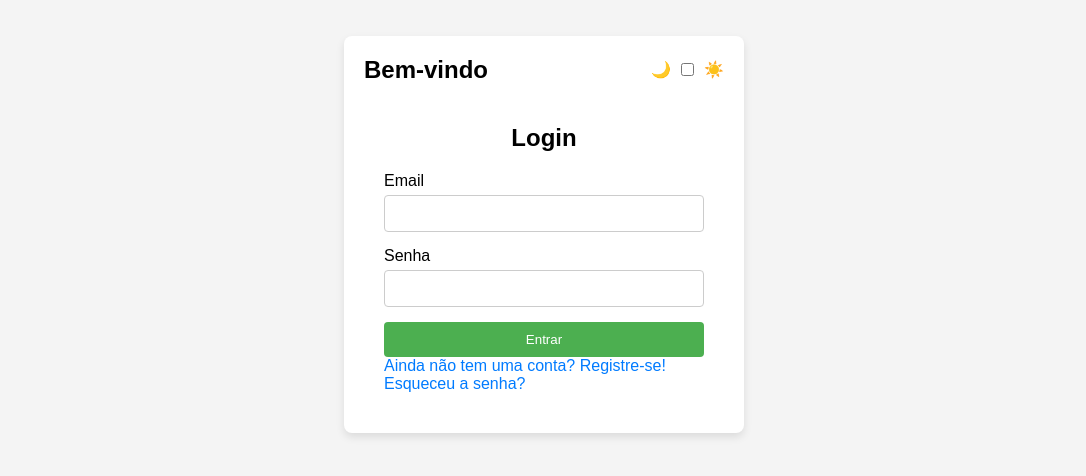
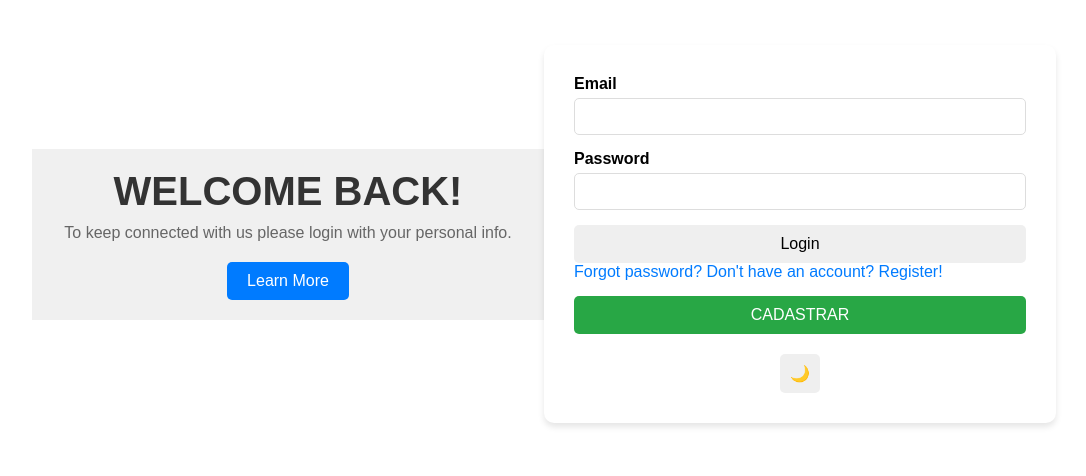
Before and after one commit to manfrinjunior-qa/projeto-tela-login, a plain HTML site: page index.html in a window 1280 px wide. Shown: the part 166-642 px from the top of the page, without its empty margins (96-1182 px from the left). Drawn offline with Linux system fonts and the light colour scheme.

Commit message:
Add files via upload

```diff
--- a/css/styles.css
+++ b/css/styles.css
@@ -1,121 +1,152 @@
-/* Reset de margens e paddings */
 * {
     margin: 0;
     padding: 0;
     box-sizing: border-box;
-}
+  }
 
-/* Corpo da página */
-body {
+  body {
     font-family: Arial, sans-serif;
-    background-color: #f4f4f4;
+  }
+
+  .container {
     display: flex;
+    height: 100vh;
     justify-content: center;
     align-items: center;
-    height: 100vh;
-    transition: background-color 0.3s;
-}
+  }
 
-body.dark {
-    background-color: #333;
-    color: white;
-}
+  .left-side {
+    background-color: #f0f0f0;
+    padding: 20px;
+    text-align: center;
+    width: 40%;
+  }
 
-/* Container principal */
-.container {
-    width: 100%;
-    max-width: 400px;
-    padding: 20px;
-    background-color: #fff;
-    border-radius: 8px;
-    box-shadow: 0 4px 8px rgba(0, 0, 0, 0.1);
-    transition: background-color 0.3s;
-}
+  .welcome-back {
+    font-size: 2.5rem;
+    color: #333;
+  }
 
-body.dark .container {
-    background-color: #444;
-}
+  .description {
+    margin-top: 10px;
+    color: #666;
+  }
 
-/* Cabeçalho */
-header {
-    display: flex;
-    justify-content: space-between;
-    align-items: center;
-    margin-bottom: 20px;
-}
-
-h1 {
-    font-size: 24px;
-}
-
-.dark-mode-toggle {
-    display: flex;
-    align-items: center;
-}
-
-.dark-mode-toggle input {
-    margin: 0 10px;
-}
-
-/* Formulários */
-.form-container {
-    padding: 20px;
-}
-
-h2 {
-    text-align: center;
-    margin-bottom: 20px;
-}
-
-/* Campos de entrada */
-.input-group {
-    margin-bottom: 15px;
-}
-
-label {
-    display: block;
-    margin-bottom: 5px;
-}
-
-input {
-    width: 100%;
-    padding: 10px;
-    border: 1px solid #ccc;
-    border-radius: 4px;
-}
-
-button {
-    width: 100%;
-    padding: 10px;
-    background-color: #4CAF50;
+  .link-button {
+    margin-top: 20px;
+    padding: 10px 20px;
+    background-color: #007bff;
     color: white;
     border: none;
-    border-radius: 4px;
     cursor: pointer;
-}
+  }
 
-button:hover {
-    background-color: #45a049;
-}
+  .link-button:hover {
+    background-color: #0056b3;
+  }
 
-/* Mensagens de erro */
-.error-message {
-    color: red;
-    font-size: 14px;
-    margin-top: 5px;
-}
+  .right-side {
+    background-color: #fff;
+    padding: 30px;
+    border-radius: 10px;
+    box-shadow: 0 4px 6px rgba(0, 0, 0, 0.1);
+    width: 40%;
+    display: flex;
+    flex-direction: column;
+    justify-content: center;
+  }
 
-/* Links */
-p a {
+  .login-form {
+    display: flex;
+    flex-direction: column;
+  }
+
+  .login-form label {
+    margin-bottom: 5px;
+    font-weight: bold;
+  }
+
+  .login-form input {
+    padding: 10px;
+    margin-bottom: 15px;
+    border: 1px solid #ddd;
+    border-radius: 5px;
+  }
+
+  .actions {
+    display: flex;
+    flex-direction: column;
+  }
+
+  .forgot-options a {
+    color: #007bff;
     text-decoration: none;
-    color: #007BFF;
-}
+    margin-top: 10px;
+  }
 
-p a:hover {
+  .forgot-options a:hover {
     text-decoration: underline;
-}
+  }
 
-/* Estilos do modo escuro */
-body.dark .error-message {
-    color: #ff6666;
-}
+  .register-btn {
+    margin-top: 15px;
+    padding: 10px;
+    background-color: #28a745;
+    color: white;
+    border: none;
+    cursor: pointer;
+  }
+
+  .register-btn:hover {
+    background-color: #218838;
+  }
+
+  .dark-mode-toggle {
+    margin-top: 20px;
+    text-align: center;
+  }
+
+  button {
+    cursor: pointer;
+    padding: 10px;
+    border: none;
+    border-radius: 5px;
+    font-size: 16px;
+  }
+
+  button:hover {
+    opacity: 0.8;
+  }
+
+  /* Dark Mode Styles */
+  body.dark-mode {
+    background-color: #121212;
+    color: white;
+  }
+
+  body.dark-mode .left-side {
+    background-color: #2d2d2d;
+  }
+
+  body.dark-mode .right-side {
+    background-color: #333;
+  }
+
+  body.dark-mode .login-form input {
+    background-color: #444;
+    color: white;
+    border: 1px solid #666;
+  }
+
+  body.dark-mode .forgot-options a,
+  body.dark-mode .link-button {
+    color: #ddd;
+  }
+
+  body.dark-mode .register-btn {
+    background-color: #17a2b8;
+  }
+
+  body.dark-mode .register-btn:hover {
+    background-color: #138496;
+  }
--- a/index.html
+++ b/index.html
@@ -1,65 +1,38 @@
 <!DOCTYPE html>
-<html lang="pt-br">
+<html lang="en">
 <head>
   <meta charset="UTF-8">
   <meta name="viewport" content="width=device-width, initial-scale=1.0">
-    <title>Login e Registro</title>
+  <title>Login Page</title>
   <link rel="stylesheet" href="css/styles.css">
 </head>
 <body>
   <div class="container">
-        <header>
-            <h1>Bem-vindo</h1>
-            <!-- Botão para alternar o modo escuro -->
+    <div class="left-side">
+      <h1 class="welcome-back">WELCOME BACK!</h1>
+      <p class="description">To keep connected with us please login with your personal info.</p>
+      <button class="link-button" onclick="window.location.href='https://example.com'">Learn More</button>
+    </div>
+    <div class="right-side">
+      <form action="#" method="POST" class="login-form">
+        <label for="email">Email</label>
+        <input type="email" id="email" name="email" required>
+
+        <label for="password">Password</label>
+        <input type="password" id="password" name="password" required>
+
+        <div class="actions">
+          <button type="submit">Login</button>
+          <div class="forgot-options">
+            <a href="#">Forgot password?</a>
+            <a href="#">Don't have an account? Register!</a>
+          </div>
+          <button type="button" class="register-btn">CADASTRAR</button>
+        </div>
+      </form>
       <div class="dark-mode-toggle">
-                <span>🌙</span>
-                <input type="checkbox" id="darkModeToggle" />
-                <span>☀️</span>
+        <button id="darkModeBtn" onclick="toggleDarkMode()">🌙</button>
       </div>
-        </header>
-
-        <!-- Formulário de Login -->
-        <div id="loginForm" class="form-container">
-            <h2>Login</h2>
-            <form id="login" action="#">
-                <div class="input-group">
-                    <label for="loginEmail">Email</label>
-                    <input type="email" id="loginEmail" name="email" required>
-                    <p id="loginEmailError" class="error-message"></p>
-                </div>
-                <div class="input-group">
-                    <label for="loginPassword">Senha</label>
-                    <input type="password" id="loginPassword" name="password" required>
-                    <p id="loginPasswordError" class="error-message"></p>
-                </div>
-                <button type="submit">Entrar</button>
-                <p><a href="#" id="showRegisterForm">Ainda não tem uma conta? Registre-se!</a></p>
-                <p><a href="#" id="forgotPassword">Esqueceu a senha?</a></p>
-            </form>
-        </div>
-
-        <!-- Formulário de Registro -->
-        <div id="registerForm" class="form-container" style="display: none;">
-            <h2>Registro</h2>
-            <form id="register" action="#">
-                <div class="input-group">
-                    <label for="registerEmail">Email</label>
-                    <input type="email" id="registerEmail" name="email" required>
-                    <p id="registerEmailError" class="error-message"></p>
-                </div>
-                <div class="input-group">
-                    <label for="registerPassword">Senha</label>
-                    <input type="password" id="registerPassword" name="password" required>
-                    <p id="registerPasswordError" class="error-message"></p>
-                </div>
-                <div class="input-group">
-                    <label for="confirmPassword">Confirmar Senha</label>
-                    <input type="password" id="confirmPassword" name="confirmPassword" required>
-                    <p id="confirmPasswordError" class="error-message"></p>
-                </div>
-                <button type="submit">Registrar</button>
-                <p><a href="#" id="showLoginForm">Já tem uma conta? Faça login!</a></p>
-            </form>
     </div>
   </div>
 
--- a/js/script.js
+++ b/js/script.js
@@ -1,81 +1,39 @@
-// Seleciona os elementos necessários
-const loginEmail = document.getElementById('loginEmail');
-const loginPassword = document.getElementById('loginPassword');
-const loginEmailError = document.getElementById('loginEmailError');
-const loginPasswordError = document.getElementById('loginPasswordError');
-const loginForm = document.getElementById('login');
+// Função para alternar o modo escuro
+function toggleDarkMode() {
+    // Alterna a classe 'dark-mode' no corpo do documento
+    document.body.classList.toggle('dark-mode');
 
-const registerEmail = document.getElementById('registerEmail');
-const registerPassword = document.getElementById('registerPassword');
-const confirmPassword = document.getElementById('confirmPassword');
-const registerEmailError = document.getElementById('registerEmailError');
-const registerPasswordError = document.getElementById('registerPasswordError');
-const confirmPasswordError = document.getElementById('confirmPasswordError');
-const registerForm = document.getElementById('register');
+    // Obtém o botão de alternância do modo escuro
+    const darkModeBtn = document.getElementById('darkModeBtn');
 
-const darkModeToggle = document.getElementById('darkModeToggle');
-const showRegisterForm = document.getElementById('showRegisterForm');
-const showLoginForm = document.getElementById('showLoginForm');
+    // Altera o ícone do botão conforme o modo
+    if (document.body.classList.contains('dark-mode')) {
+      darkModeBtn.textContent = '🌞'; // Ícone de sol no modo escuro
+    } else {
+      darkModeBtn.textContent = '🌙'; // Ícone de lua no modo claro
+    }
+  }
 
-// Validação em tempo real do email de login
-loginEmail.addEventListener('input', () => {
-    if (!loginEmail.validity.valid) {
-        loginEmailError.textContent = 'Por favor, insira um email válido.';
+  // Função para exibir uma mensagem de sucesso ao tentar o login
+  function handleLogin(event) {
+    event.preventDefault(); // Impede o envio do formulário por padrão
+    const email = document.getElementById('email').value;
+    const password = document.getElementById('password').value;
+
+    // Lógica simples de validação de login (pode ser expandida)
+    if (email && password) {
+      alert('Login bem-sucedido!');
     } else {
-        loginEmailError.textContent = '';
+      alert('Por favor, preencha todos os campos!');
     }
-});
+  }
 
-// Validação em tempo real da senha de login
-loginPassword.addEventListener('input', () => {
-    if (loginPassword.value.length < 8) {
-        loginPasswordError.textContent = 'A senha deve ter pelo menos 8 caracteres.';
-    } else {
-        loginPasswordError.textContent = '';
-    }
-});
+  // Função para redirecionar para a página de cadastro
+  function redirectToRegister() {
+    window.location.href = 'https://example.com/register'; // Substitua com o link de cadastro
+  }
 
-// Validação de registro - email
-registerEmail.addEventListener('input', () => {
-    if (!registerEmail.validity.valid) {
-        registerEmailError.textContent = 'Por favor, insira um email válido.';
-    } else {
-        registerEmailError.textContent = '';
-    }
-});
-
-// Validação de senha no registro
-registerPassword.addEventListener('input', () => {
-    if (registerPassword.value.length < 8) {
-        registerPasswordError.textContent = 'A senha deve ter pelo menos 8 caracteres.';
-    } else {
-        registerPasswordError.textContent = '';
-    }
-});
-
-// Verifica se as senhas coincidem
-confirmPassword.addEventListener('input', () => {
-    if (confirmPassword.value !== registerPassword.value) {
-        confirmPasswordError.textContent = 'As senhas não coincidem.';
-    } else {
-        confirmPasswordError.textContent = '';
-    }
-});
-
-// Alterna entre os formulários de login e registro
-showRegisterForm.addEventListener('click', (e) => {
-    e.preventDefault();
-    document.getElementById('loginForm').style.display = 'none';
-    document.getElementById('registerForm').style.display = 'block';
-});
-
-showLoginForm.addEventListener('click', (e) => {
-    e.preventDefault();
-    document.getElementById('registerForm').style.display = 'none';
-    document.getElementById('loginForm').style.display = 'block';
-});
-
-// Alternância do modo escuro
-darkModeToggle.addEventListener('change', () => {
-    document.body.classList.toggle('dark');
-});
+  // Adiciona os ouvintes de evento para os botões
+  document.getElementById('darkModeBtn').addEventListener('click', toggleDarkMode);
+  document.getElementById('loginForm').addEventListener('submit', handleLogin);
+  document.querySelector('.register-btn').addEventListener('click', redirectToRegister);
```
Lines whose indentation alone changed are shown as unchanged.
